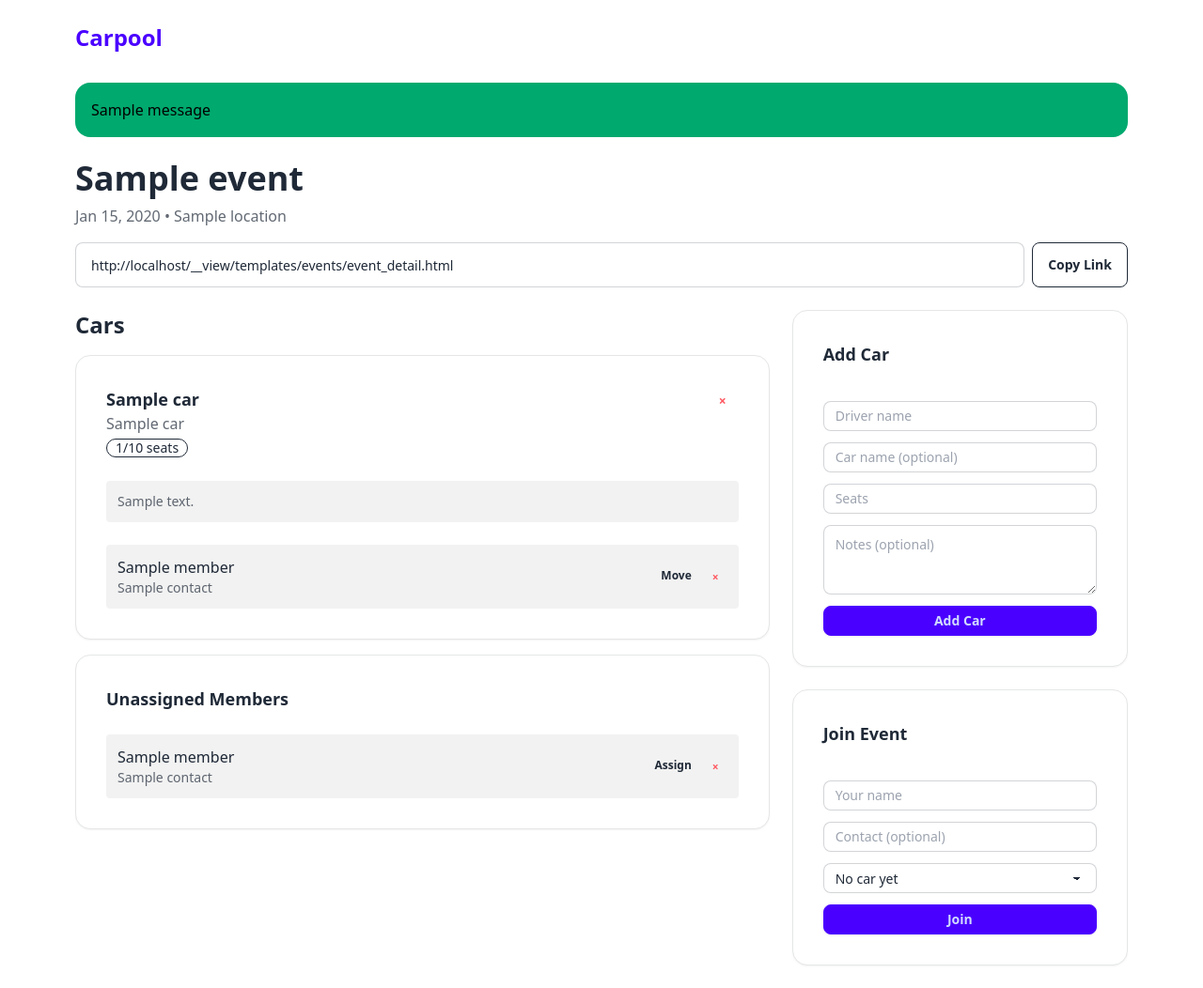
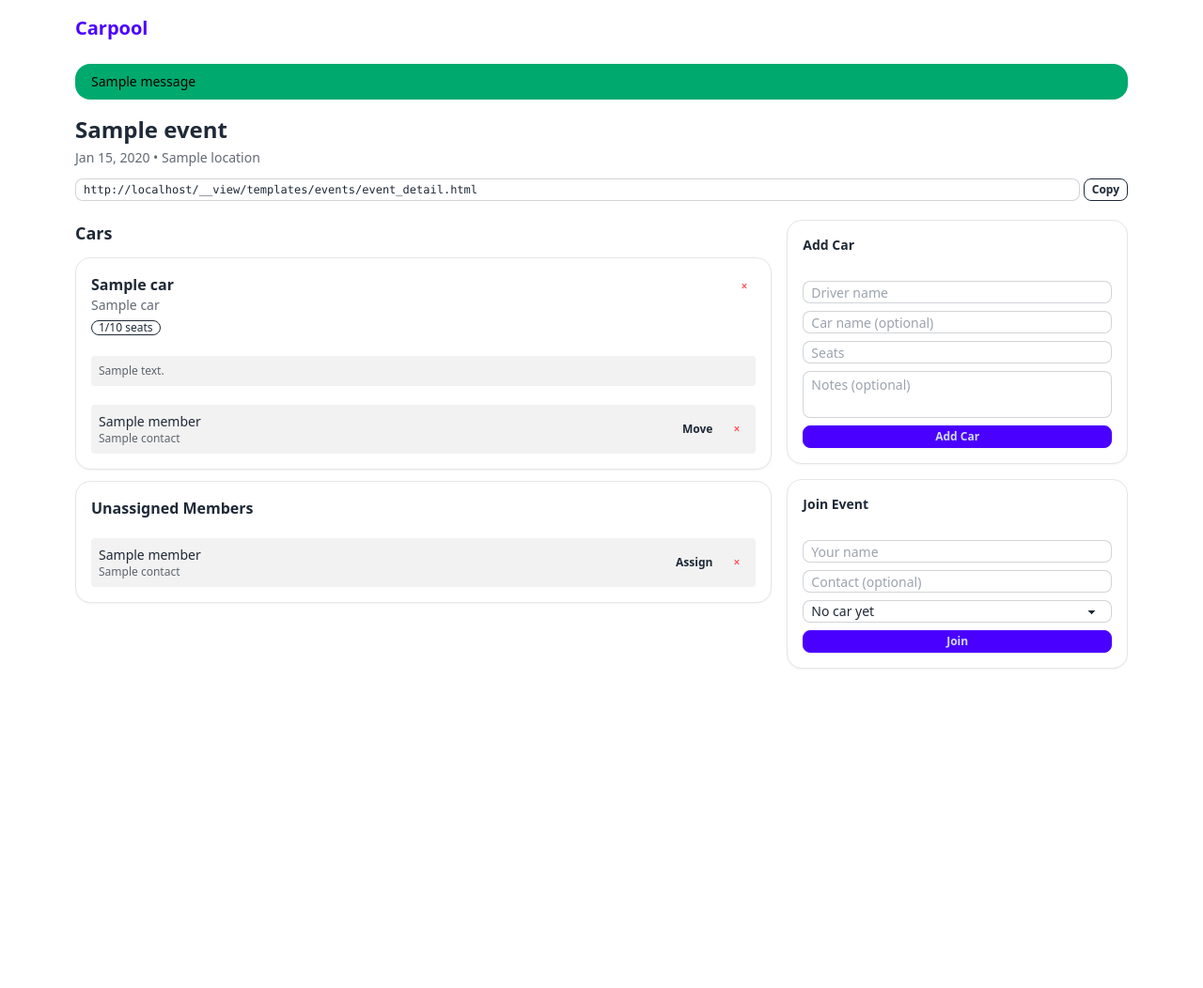
Before and after one commit to zorexsalvo/karpool, a Django app: template templates/events/event_detail.html in a window 1280 px wide. Shown: the whole page at 94% size. After the commit the page ends 712 px from the top, so only its background shows below. Run offline with Django 3.2, Linux system fonts and the light colour scheme; the template is opened without the code that fills it: most values are stand-ins (such as "Sample title", 1, 10 or a date in 2020); one stand-in notice (Sample message) is shown; some libraries are stand-ins or nearby versions.

Commit message:
Make components smaller and improve notifications
- Reduced component sizes using btn-xs, input-xs, text-sm classes
- Made copy link much smaller with input-xs and btn-xs
- Added custom CSS for lighter notification colors (green-50, red-50, blue-50 backgrounds)
- Reduced padding and spacing throughout (p-4 instead of card-body default)
- Smaller modal size (max-w-xs)
- Compressed form layouts with tighter spacing
- Maintained readability while creating more compact UI
- All text sizes reduced but still accessible

```diff
--- a/templates/base.html
+++ b/templates/base.html
@@ -6,17 +6,22 @@
     <title>{% block title %}Carpool{% endblock %}</title>
     <link href="https://cdn.jsdelivr.net/npm/daisyui@4.12.10/dist/full.min.css" rel="stylesheet" type="text/css" />
     <script src="https://cdn.tailwindcss.com"></script>
+    <style>
+        .alert-success { @apply bg-green-50 text-green-700 border-green-200; }
+        .alert-error { @apply bg-red-50 text-red-700 border-red-200; }
+        .alert-info { @apply bg-blue-50 text-blue-700 border-blue-200; }
+    </style>
 </head>
 <body class="bg-base-100">
-    <div class="container mx-auto px-4 py-6 max-w-6xl">
-        <nav class="mb-8">
-            <a href="{% url 'home' %}" class="text-2xl font-bold text-primary">Carpool</a>
+    <div class="container mx-auto px-4 py-4 max-w-6xl">
+        <nav class="mb-6">
+            <a href="{% url 'home' %}" class="text-xl font-bold text-primary">Carpool</a>
         </nav>
 
         {% if messages %}
-            <div class="mb-6">
+            <div class="mb-4">
                 {% for message in messages %}
-                    <div class="alert alert-{% if message.tags == 'error' %}error{% elif message.tags == 'success' %}success{% else %}info{% endif %} mb-2">
+                    <div class="alert alert-{% if message.tags == 'error' %}error{% elif message.tags == 'success' %}success{% else %}info{% endif %} mb-2 py-2 text-sm border">
                         {{ message }}
                     </div>
                 {% endfor %}
--- a/templates/events/event_detail.html
+++ b/templates/events/event_detail.html
@@ -4,39 +4,39 @@
 
 {% block content %}
 <!-- Event Header -->
-<div class="mb-6">
-    <h1 class="text-4xl font-bold mb-2">{{ event.name }}</h1>
+<div class="mb-5">
+    <h1 class="text-2xl font-bold mb-1">{{ event.name }}</h1>
 
     {% if event.date or event.location %}
-    <div class="text-base-content/70 mb-4">
+    <div class="text-base-content/70 text-sm mb-3">
         {% if event.date %}{{ event.date|date:"M d, Y" }}{% endif %}
         {% if event.date and event.location %} • {% endif %}
         {% if event.location %}{{ event.location }}{% endif %}
     </div>
     {% endif %}
 
-    <div class="flex gap-2 mb-6">
+    <div class="flex gap-1 mb-4">
         <input type="text" value="{{ request.build_absolute_uri }}" readonly
-               id="event-url" class="input input-bordered flex-1 text-sm">
-        <button onclick="copyUrl()" class="btn btn-outline">Copy Link</button>
+               id="event-url" class="input input-bordered input-xs flex-1 text-xs font-mono">
+        <button onclick="copyUrl()" class="btn btn-outline btn-xs text-xs">Copy</button>
     </div>
 </div>
 
 <!-- Main Layout -->
-<div class="grid grid-cols-1 lg:grid-cols-3 gap-6">
+<div class="grid grid-cols-1 lg:grid-cols-3 gap-4">
     <!-- Cars List - Left Side (2/3 width) -->
-    <div class="lg:col-span-2 space-y-4">
-        <h2 class="text-2xl font-semibold mb-4">Cars</h2>
+    <div class="lg:col-span-2 space-y-3">
+        <h2 class="text-lg font-semibold mb-3">Cars</h2>
 
         {% for car in cars %}
         <div class="card bg-base-100 shadow-sm border border-base-300">
-            <div class="card-body">
-                <div class="flex justify-between items-start mb-4">
+            <div class="card-body p-4">
+                <div class="flex justify-between items-start mb-3">
                     <div>
-                        <h3 class="font-bold text-lg">{{ car.driver_name }}</h3>
-                        {% if car.car_name %}<p class="text-base-content/70">{{ car.car_name }}</p>{% endif %}
+                        <h3 class="font-semibold">{{ car.driver_name }}</h3>
+                        {% if car.car_name %}<p class="text-base-content/70 text-sm">{{ car.car_name }}</p>{% endif %}
                         {% if car.capacity %}
-                            <div class="badge badge-outline mt-1">
+                            <div class="badge badge-outline badge-sm mt-1">
                                 {{ car.members.count }}/{{ car.capacity }} seats
                                 {% if car.available_spots > 0 %}
                                     • {{ car.available_spots }} available
@@ -48,41 +48,41 @@
                     </div>
                     <form method="post" action="{% url 'delete_car' event.slug car.id %}">
                         {% csrf_token %}
-                        <button type="submit" class="btn btn-ghost btn-sm text-error"
+                        <button type="submit" class="btn btn-ghost btn-xs text-error"
                                 onclick="return confirm('Delete car?')">×</button>
                     </form>
                 </div>
 
                 {% if car.notes %}
-                    <div class="text-base-content/70 text-sm mb-4 p-3 bg-base-200 rounded">{{ car.notes }}</div>
+                    <div class="text-base-content/70 text-xs mb-3 p-2 bg-base-200 rounded">{{ car.notes }}</div>
                 {% endif %}
 
-                <div class="grid gap-2">
+                <div class="space-y-2">
                     {% for member in car.members.all %}
-                        <div class="flex justify-between items-center p-3 bg-base-200 rounded">
+                        <div class="flex justify-between items-center p-2 bg-base-200 rounded text-sm">
                             <div>
                                 <div class="font-medium">{{ member.name }}</div>
-                                {% if member.contact %}<div class="text-sm text-base-content/70">{{ member.contact }}</div>{% endif %}
+                                {% if member.contact %}<div class="text-xs text-base-content/70">{{ member.contact }}</div>{% endif %}
                             </div>
                             <div class="flex gap-1">
                                 <button onclick="showMoveModal({{ member.id }}, '{{ member.name }}')"
-                                        class="btn btn-ghost btn-xs">Move</button>
+                                        class="btn btn-ghost btn-xs text-xs">Move</button>
                                 <form method="post" action="{% url 'delete_member' event.slug member.id %}" style="display: inline;">
                                     {% csrf_token %}
-                                    <button type="submit" class="btn btn-ghost btn-xs text-error"
+                                    <button type="submit" class="btn btn-ghost btn-xs text-error text-xs"
                                             onclick="return confirm('Remove {{ member.name }}?')">×</button>
                                 </form>
                             </div>
                         </div>
                     {% empty %}
-                        <div class="text-center text-base-content/50 py-4">No members in this car yet</div>
+                        <div class="text-center text-base-content/50 text-sm py-3">No members in this car yet</div>
                     {% endfor %}
                 </div>
             </div>
         </div>
         {% empty %}
         <div class="card bg-base-100 shadow-sm border border-base-300">
-            <div class="card-body text-center text-base-content/50">
+            <div class="card-body p-4 text-center text-base-content/50 text-sm">
                 <p>No cars added yet</p>
             </div>
         </div>
@@ -90,22 +90,22 @@
 
         <!-- Unassigned Members -->
         {% if unassigned_members %}
-        <div class="card bg-base-100 shadow-sm border border-base-300 mt-6">
-            <div class="card-body">
-                <h3 class="font-bold text-lg mb-4">Unassigned Members</h3>
-                <div class="grid gap-2">
+        <div class="card bg-base-100 shadow-sm border border-base-300 mt-4">
+            <div class="card-body p-4">
+                <h3 class="font-semibold mb-3">Unassigned Members</h3>
+                <div class="space-y-2">
                     {% for member in unassigned_members %}
-                        <div class="flex justify-between items-center p-3 bg-base-200 rounded">
+                        <div class="flex justify-between items-center p-2 bg-base-200 rounded text-sm">
                             <div>
                                 <div class="font-medium">{{ member.name }}</div>
-                                {% if member.contact %}<div class="text-sm text-base-content/70">{{ member.contact }}</div>{% endif %}
+                                {% if member.contact %}<div class="text-xs text-base-content/70">{{ member.contact }}</div>{% endif %}
                             </div>
                             <div class="flex gap-1">
                                 <button onclick="showMoveModal({{ member.id }}, '{{ member.name }}')"
-                                        class="btn btn-ghost btn-xs">Assign</button>
+                                        class="btn btn-ghost btn-xs text-xs">Assign</button>
                                 <form method="post" action="{% url 'delete_member' event.slug member.id %}" style="display: inline;">
                                     {% csrf_token %}
-                                    <button type="submit" class="btn btn-ghost btn-xs text-error"
+                                    <button type="submit" class="btn btn-ghost btn-xs text-error text-xs"
                                             onclick="return confirm('Remove {{ member.name }}?')">×</button>
                                 </form>
                             </div>
@@ -118,57 +118,57 @@
     </div>
 
     <!-- Right Sidebar - Forms -->
-    <div class="space-y-6">
+    <div class="space-y-4">
         <!-- Add Car Form -->
         <div class="card bg-base-100 shadow-sm border border-base-300">
-            <div class="card-body">
-                <h3 class="card-title text-lg mb-4">Add Car</h3>
-                <form method="post" action="{% url 'add_car' event.slug %}" class="space-y-3">
+            <div class="card-body p-4">
+                <h3 class="font-semibold text-sm mb-3">Add Car</h3>
+                <form method="post" action="{% url 'add_car' event.slug %}" class="space-y-2">
                     {% csrf_token %}
                     <div class="form-control">
                         <input type="text" name="driver_name" placeholder="Driver name"
-                               class="input input-bordered input-sm" required>
+                               class="input input-bordered input-xs text-sm" required>
                     </div>
                     <div class="form-control">
                         <input type="text" name="car_name" placeholder="Car name (optional)"
-                               class="input input-bordered input-sm">
+                               class="input input-bordered input-xs text-sm">
                     </div>
                     <div class="form-control">
                         <input type="number" name="capacity" placeholder="Seats" min="1"
-                               class="input input-bordered input-sm">
+                               class="input input-bordered input-xs text-sm">
                     </div>
                     <div class="form-control">
                         <textarea name="notes" placeholder="Notes (optional)" rows="2"
-                                  class="textarea textarea-bordered textarea-sm"></textarea>
+                                  class="textarea textarea-bordered textarea-xs text-sm resize-none"></textarea>
                     </div>
-                    <button type="submit" class="btn btn-primary btn-sm w-full">Add Car</button>
+                    <button type="submit" class="btn btn-primary btn-xs w-full text-xs">Add Car</button>
                 </form>
             </div>
         </div>
 
         <!-- Join Event Form -->
         <div class="card bg-base-100 shadow-sm border border-base-300">
-            <div class="card-body">
-                <h3 class="card-title text-lg mb-4">Join Event</h3>
-                <form method="post" action="{% url 'add_member' event.slug %}" class="space-y-3">
+            <div class="card-body p-4">
+                <h3 class="font-semibold text-sm mb-3">Join Event</h3>
+                <form method="post" action="{% url 'add_member' event.slug %}" class="space-y-2">
                     {% csrf_token %}
                     <div class="form-control">
                         <input type="text" name="name" placeholder="Your name"
-                               class="input input-bordered input-sm" required>
+                               class="input input-bordered input-xs text-sm" required>
                     </div>
                     <div class="form-control">
                         <input type="text" name="contact" placeholder="Contact (optional)"
-                               class="input input-bordered input-sm">
+                               class="input input-bordered input-xs text-sm">
                     </div>
                     <div class="form-control">
-                        <select name="car" class="select select-bordered select-sm">
+                        <select name="car" class="select select-bordered select-xs text-sm">
                             <option value="">No car yet</option>
                             {% for car in cars %}
                                 <option value="{{ car.id }}">{{ car.driver_name }}{% if car.car_name %} ({{ car.car_name }}){% endif %}</option>
                             {% endfor %}
                         </select>
                     </div>
-                    <button type="submit" class="btn btn-primary btn-sm w-full">Join</button>
+                    <button type="submit" class="btn btn-primary btn-xs w-full text-xs">Join</button>
                 </form>
             </div>
         </div>
@@ -177,24 +177,24 @@
 
 <!-- Move Member Modal -->
 <dialog id="moveModal" class="modal">
-    <div class="modal-box">
-        <h3 class="font-bold text-lg mb-4" id="modalTitle">Move Member</h3>
-        <form method="post" id="moveForm" class="space-y-4">
+    <div class="modal-box max-w-xs">
+        <h3 class="font-semibold text-sm mb-3" id="modalTitle">Move Member</h3>
+        <form method="post" id="moveForm" class="space-y-3">
             {% csrf_token %}
             <div class="form-control">
-                <label class="label">
-                    <span class="label-text">Assign to:</span>
+                <label class="label py-1">
+                    <span class="label-text text-xs">Assign to:</span>
                 </label>
-                <select name="car" id="carSelect" class="select select-bordered">
+                <select name="car" id="carSelect" class="select select-bordered select-sm text-sm">
                     <option value="">Unassigned</option>
                     {% for car in cars %}
                         <option value="{{ car.id }}">{{ car.driver_name }}{% if car.car_name %} ({{ car.car_name }}){% endif %}</option>
                     {% endfor %}
                 </select>
             </div>
-            <div class="modal-action">
-                <button type="button" onclick="hideMoveModal()" class="btn">Cancel</button>
-                <button type="submit" class="btn btn-primary">Update</button>
+            <div class="modal-action pt-2">
+                <button type="button" onclick="hideMoveModal()" class="btn btn-sm text-xs">Cancel</button>
+                <button type="submit" class="btn btn-primary btn-sm text-xs">Update</button>
             </div>
         </form>
     </div>
```
Also changed, not shown: templates/events/home.html (+23 -23 lines), db.sqlite3.
